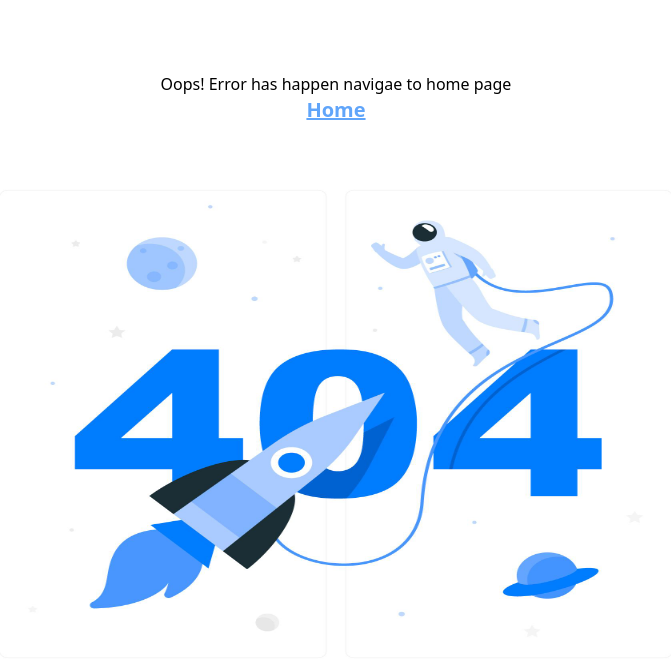
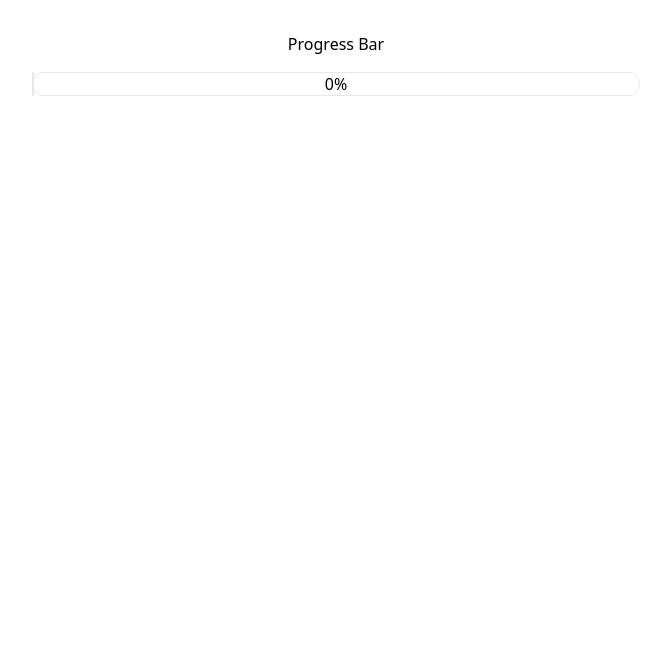
Before and after one commit to sudiptakdas/Machine-Coding, a React (Vite) app: page /progress-bar in a window 1280 px wide. Shown: the top 670 px of the page, without its empty margins (304-975 px from the left). Built offline with nearby package versions, Linux system fonts and the light colour scheme.

Commit message:
main:Added basic structure

```diff
--- /dev/null
+++ b/src/components/ProgressBar.tsx
@@ -0,0 +1,20 @@
+import React from 'react';
+
+interface Props {
+  value: number;
+}
+const ProgressBar: React.FC<Props> = ({ value }) => {
+  return (
+    <div className=' flex flex-col justify-center items-center gap-4 relative '>
+      <h1>Progress Bar</h1>
+      <div
+        className={`absolute border border-gray-200 w-[${value}] rounded-full h-6 left-[25%] top-10 bg-green-400`}
+      ></div>
+      <div className=' border border-gray-200 w-1/2 rounded-full h-6 flex justify-center items-center'>
+        {value}%
+      </div>
+    </div>
+  );
+};
+
+export default ProgressBar;
--- a/src/main.tsx
+++ b/src/main.tsx
@@ -6,6 +6,7 @@ import ErrorPage from './pages/ErrorPage.tsx';
 import GridLight from './pages/GridLights.tsx';
 import Counter from './pages/Counter.tsx';
 import Rating from './pages/Rating.tsx';
+import ProgressBarPage from './pages/ProgressBarPage.tsx';
 import './index.css';
 import { createBrowserRouter, RouterProvider } from 'react-router-dom';
 
@@ -31,6 +32,10 @@ const router = createBrowserRouter([
     element: <Rating />,
   },
   {
+    path: '/progress-bar',
+    element: <ProgressBarPage />,
+  },
+  {
     path: '/*',
     element: <ErrorPage />,
   },
--- /dev/null
+++ b/src/pages/ProgressBarPage.tsx
@@ -0,0 +1,13 @@
+import React, { useState } from 'react';
+import ProgressBar from '../components/ProgressBar';
+
+const ProgressBarPage = () => {
+  const [value,setValue]= useState(0);
+  return (
+    <div>
+      <ProgressBar value={value} />
+    </div>
+  );
+};
+
+export default ProgressBarPage;
```
